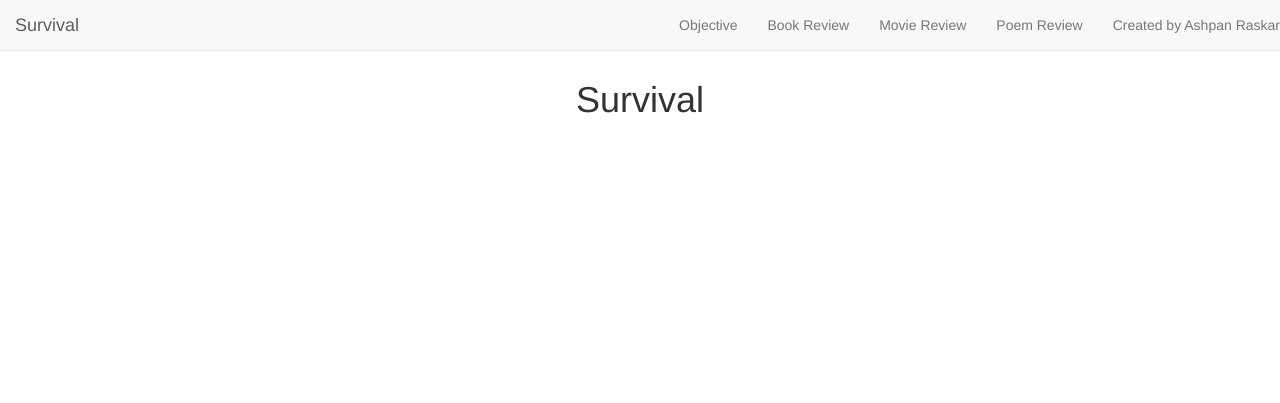
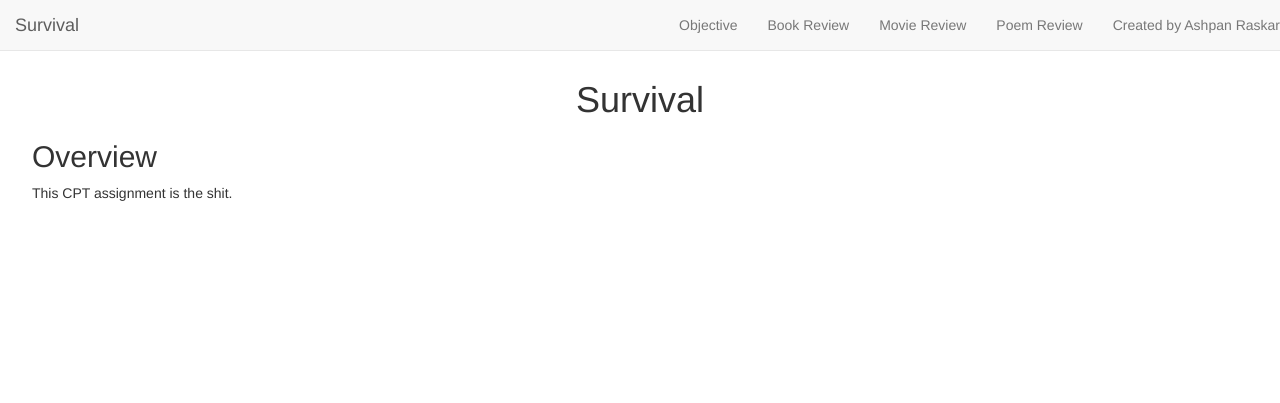
Before and after one commit to Ashpan/ISU-Website, a plain HTML site: page index.html in a window 1280 px wide. Drawn offline with nearby package versions, Linux system fonts and the light colour scheme.

Commit message:
created containers:

```diff
--- a/index.html
+++ b/index.html
@@ -1,15 +1,16 @@
 <!DOCTYPE html>
 
 <html>
+
 <head>
   <title>Survival // ISU Assignment by Ashpan Raskar </title>
   <link rel="stylesheet" href="https://maxcdn.bootstrapcdn.com/bootstrap/3.3.6/css/bootstrap.min.css" integrity="sha384-1q8mTJOASx8j1Au+a5WDVnPi2lkFfwwEAa8hDDdjZlpLegxhjVME1fgjWPGmkzs7" crossorigin="anonymous">
-  <link href = "stylesheet.css" rel="stylesheet">
+  <link href="stylesheet.css" rel="stylesheet">
 </head>
 
 <body>
 
-<nav class="navbar navbar-default navbar-fixed-top" >
+  <nav class="navbar navbar-default navbar-fixed-top">
     <div class="container-fluid">
       <div class="navbar-header">
         <button type="button" class="navbar-toggle collapsed" data-toggle="collapse" data-target="#bs-example-navbar-collapse-1" aria-expanded="false">
@@ -34,12 +35,23 @@
       </div>
     </div>
   </nav>
+
+<div id="main">
+
+
   <div id="title">
     <br>
     <br>
     <br>
+    <h1>Survival</h1>
+  </div>
 
-<h1>Survival</h1>
+<h2>Overview</h2>
+
+<p>
+  This CPT assignment is the shit.
+</p>
+
 </div>
 
 
--- a/stylesheet.css
+++ b/stylesheet.css
@@ -1,3 +1,9 @@
-#title{
-text-align: center;
+#main {
+  position: relative;
+  width: 95vw;
+  height: 50vh;
+  left: 2.5vw;
 }
+#title {
+  text-align: center;
+}
```
Lines whose indentation alone changed are shown as unchanged.
